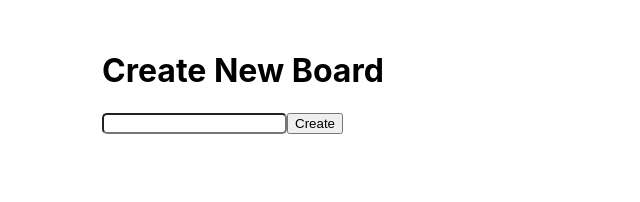
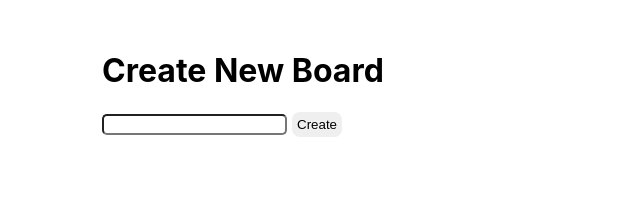
Before and after one commit to ivanhuay/pluton-board-ui, a React (Create React App) app: page /board/new in a window 1280 px wide. Shown: the top 202 px of the page, without its empty margins (0-640 px from the left). Built offline with nearby package versions, Linux system fonts and the light colour scheme.

Commit message:
minor updates

```diff
--- /dev/null
+++ b/src/components/Button/Button.js
@@ -0,0 +1,10 @@
+import React from 'react';
+import styles from './Button.module.scss';
+const Button = (props) => {
+  const {children} = props
+  return  (
+    <button className={styles.root} {...props}>{children}</button>
+  );
+};
+
+export default Button;
--- /dev/null
+++ b/src/components/Button/Button.module.scss
@@ -0,0 +1,11 @@
+.root{
+  border: none;
+  padding: 5px;
+  border-radius: 8px;
+  margin: 0 5px;
+  cursor: pointer;
+  &:hover{
+    color: white;
+    background: #ababab;
+  }
+}
--- /dev/null
+++ b/src/components/Button/index.js
@@ -0,0 +1 @@
+export { default } from './Button';
--- a/src/components/board-header/index.js
+++ b/src/components/board-header/index.js
@@ -1,5 +1,4 @@
 import React from 'react';
-import {openModal} from '../../actions/modal';
 import styles from './styles.module.scss';
 const BoardHeader = ({toggleModal, toggleNewTicket}) => {
     return (
--- a/src/components/board/index.js
+++ b/src/components/board/index.js
@@ -3,12 +3,11 @@ import styles from './styles.module.scss';
 import { useSelector, useDispatch } from 'react-redux';
 import {setList, setMovingItem} from '../../actions/boards';
 
-const Board = ({}) => {
+const Board = () => {
     const dispatch = useDispatch();
     const lists = useSelector(state => state.boards.lists);
     const movingItem = useSelector(state => state.boards.movingItem);
     const fromIndex = useSelector(state => state.boards.fromIndex);
-
     const onDragStart = (event, taskName, listIndex) => {
     	dispatch(setMovingItem(taskName,listIndex));
   	}
@@ -16,15 +15,15 @@ const Board = ({}) => {
   	    event.preventDefault();
   	}
     const onDrop = (event, listIndex) => {
-        let listCopy = Object.assign([], lists);
-        listCopy[fromIndex].list = listCopy[fromIndex].list.filter((elm)=>elm!= movingItem);
+        let listCopy = [...lists];
+        listCopy[fromIndex].list = listCopy[fromIndex].list.filter((elm)=>elm !== movingItem);
         listCopy[listIndex].list.push(movingItem);
         dispatch(setList(listCopy));
   	}
     return (
       <div className={styles.root} style={{'grid-template-columns': 'repeat('+lists.length+',1fr)'}}>
-        {lists && lists.map((list, index)=>{
-          return <div key={index} className={styles.col}>
+        {lists && lists.map((list, index)=>(
+          <div key={index} className={styles.col}>
               <h3>{list.title}</h3>
               <div onDragOver={(e)=>{onDragOver(e, index)}} onDrop={(e)=>{onDrop(e, index)}} className={styles.list}>
                   {list.list.map((item)=>(
@@ -34,7 +33,7 @@ const Board = ({}) => {
                   ))}
               </div>
             </div>
-        })}
+        ))}
       </div>
     );
 }
--- a/src/components/boards-list/index.js
+++ b/src/components/boards-list/index.js
@@ -1,5 +1,4 @@
 import React from 'react';
-import {openModal} from '../../actions/modal';
 import styles from './styles.module.scss';
 import {Link} from 'react-router-dom';
 
--- a/src/components/form-new-board/index.js
+++ b/src/components/form-new-board/index.js
@@ -1,12 +1,13 @@
 import React, {useState} from 'react';
 import Input from '../input';
 import PropTypes from 'prop-types';
+import Button from '../Button';
 const FormNewBoard = ({onSubmit}) => {
   const [value, setValue] = useState('');
   return (
       <div>
           <Input onChange={(e)=>setValue(e.target.value)} value={value} />
-          <button onClick={()=>{onSubmit({title: value})}}>Create</button>
+          <Button onClick={()=>{onSubmit({title: value})}}>Create</Button>
       </div>
     );
 };
--- a/src/components/input/index.js
+++ b/src/components/input/index.js
@@ -2,10 +2,10 @@ import React from 'react';
 import PropTypes from 'prop-types';
 import styles from './styles.module.scss';
 
-const Input = ({type, value, onChange}) => {
+const Input = (props) => {
 
   return (
-    <input className={styles.root} type={type} value={value} onChange={(e)=>onChange(e)}/>
+    <input className={styles.root} {...props}/>
   );
 };
 
@@ -14,10 +14,4 @@ Input.defaultProps = {
   value: '',
 };
 
-Input.propTypes = {
-  type: PropTypes.string,
-  value: PropTypes.string,
-  onChange: PropTypes.func.isRequired,
-};
-
 export default Input;
```
